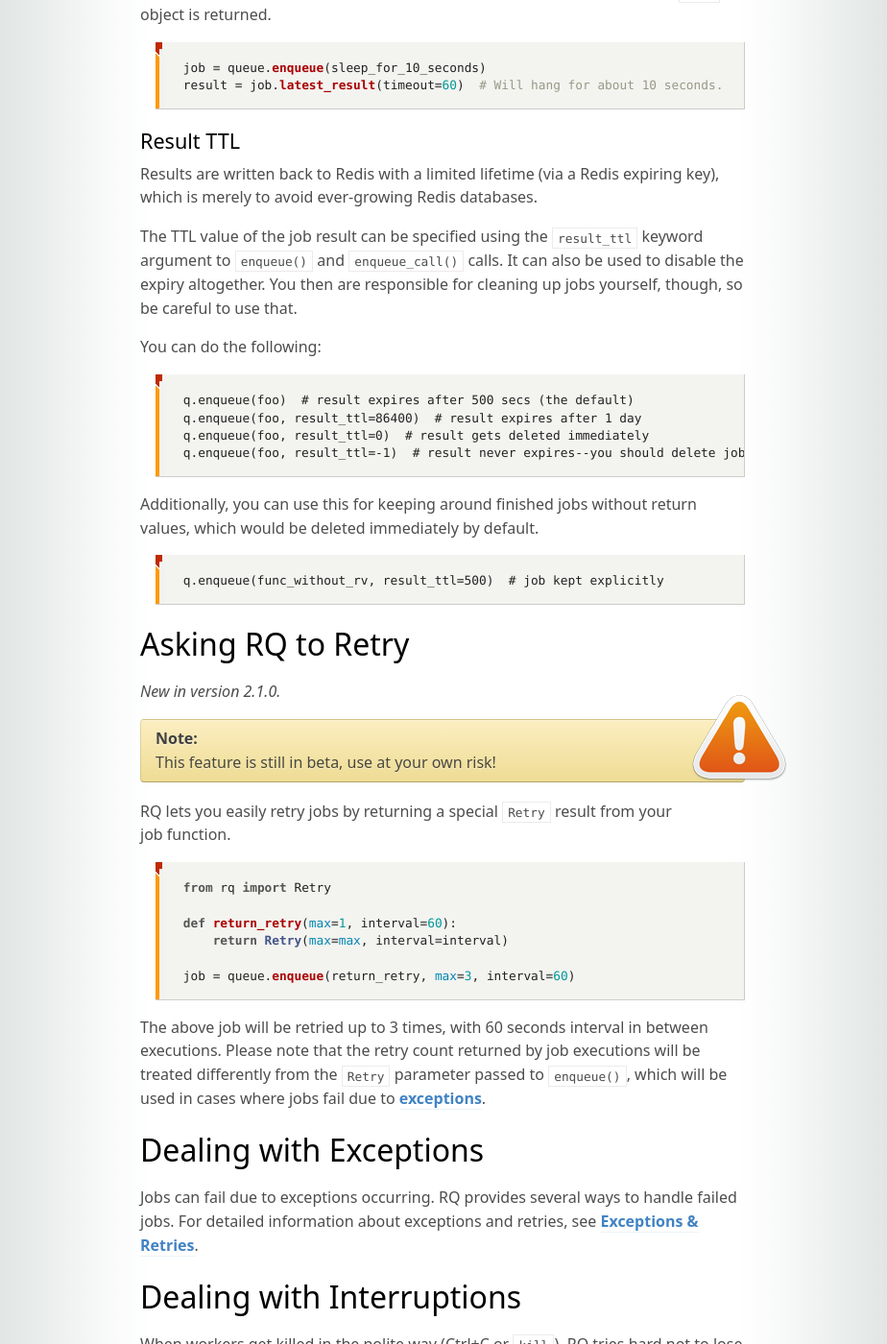
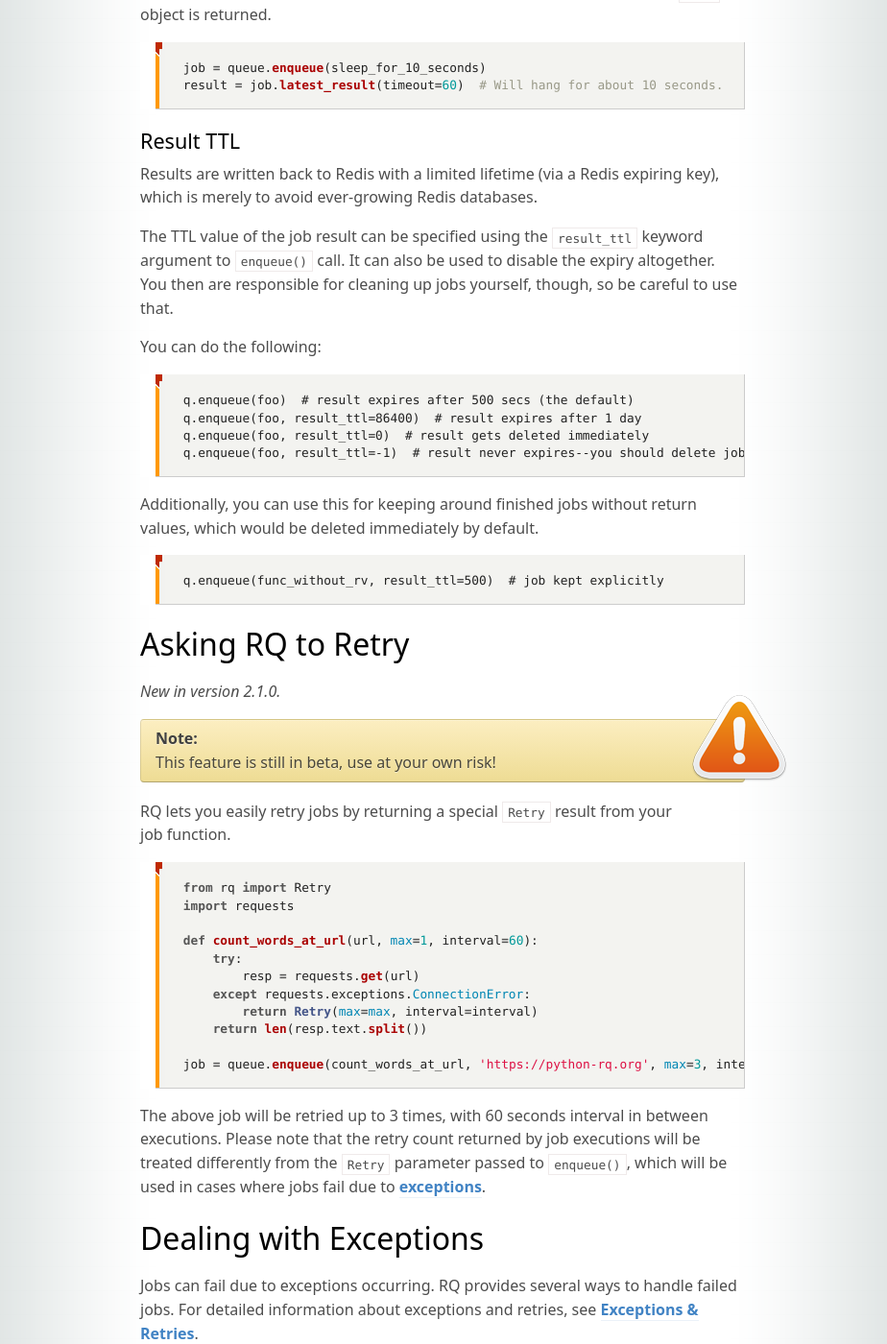
Before and after one commit to rq/rq, a Jekyll site: the page built from docs/docs/results.md, in a window 1280 px wide and 1400 px high, scrolled down 1480 px. Shown: the whole window at 96% size, without its empty margins (179-1103 px from the left). Built offline with Jekyll 4.4.1, drawn with Linux system fonts in a browser that asks for light colours; some web fonts are replaced; comment, search, counter and statistics services are not loaded.

Commit message:
fix docs (#2214)
* Do not specify property,

since more than one have been shown

* use the introduced method count()

* remove dead link

RoundRobinWorker documentation is just after

* enqueue_call() is never referenced in docs,

this is not a good place to mention it for the first time

* real example of Retry()

A function that always returns Retry is not realistic?

````diff
--- a/docs/docs/results.md
+++ b/docs/docs/results.md
@@ -64,7 +64,7 @@
 expiring key), which is merely to avoid ever-growing Redis databases.
 
 The TTL value of the job result can be specified using the
-`result_ttl` keyword argument to `enqueue()` and `enqueue_call()` calls.  It
+`result_ttl` keyword argument to `enqueue()` call.  It
 can also be used to disable the expiry altogether.  You then are responsible
 for cleaning up jobs yourself, though, so be careful to use that.
 
@@ -94,11 +94,16 @@
 
 ```python
 from rq import Retry
+import requests
 
-def return_retry(max=1, interval=60):
-    return Retry(max=max, interval=interval)
+def count_words_at_url(url, max=1, interval=60):
+    try:
+        resp = requests.get(url)
+    except requests.exceptions.ConnectionError:
+        return Retry(max=max, interval=interval)
+    return len(resp.text.split())
 
-job = queue.enqueue(return_retry, max=3, interval=60)
+job = queue.enqueue(count_words_at_url, 'https://python-rq.org', max=3, interval=60)
 ```
 
 The above job will be retried up to 3 times, with 60 seconds interval in between executions.
````
Also changed, not shown: docs/docs/workers.md (+2 -3 lines).
